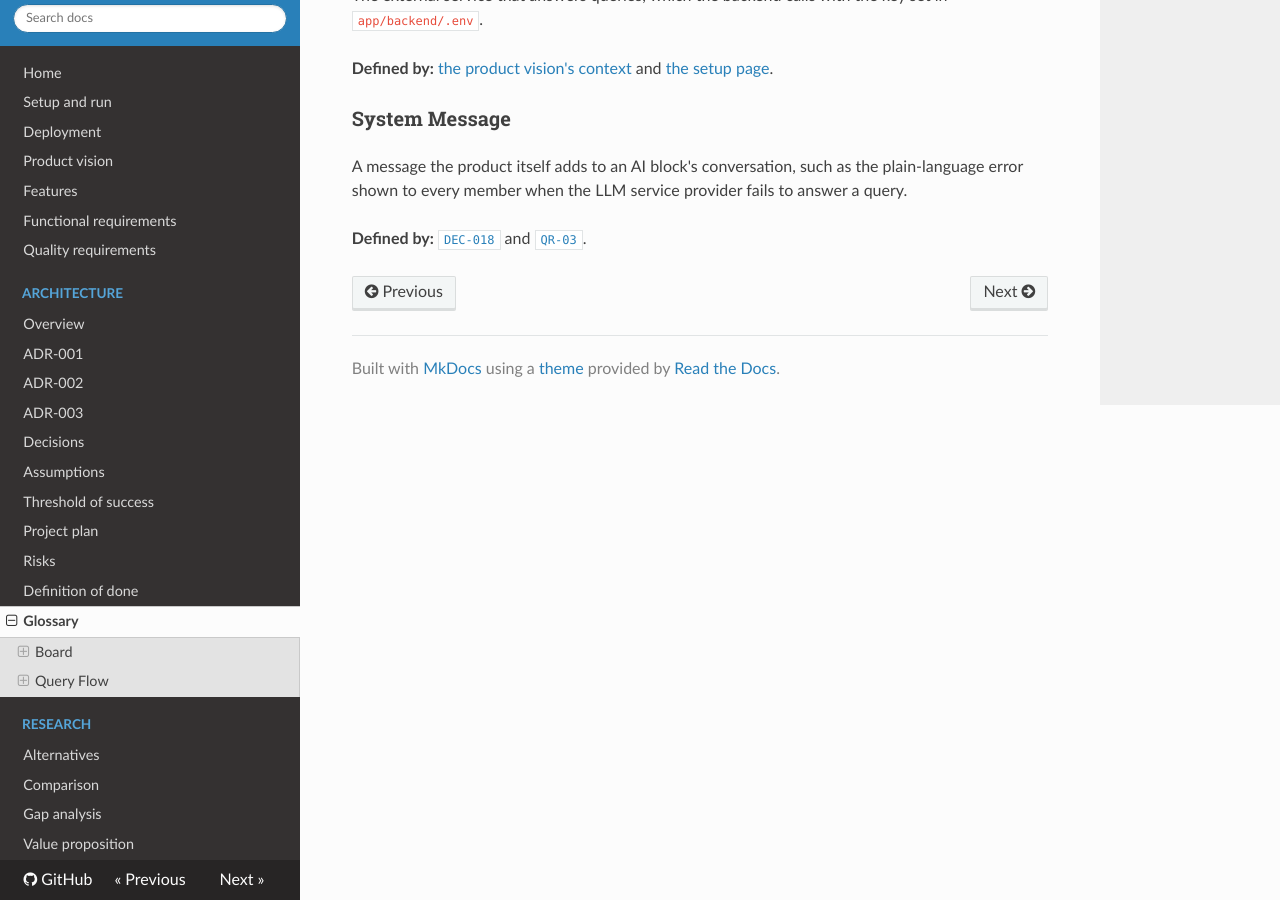
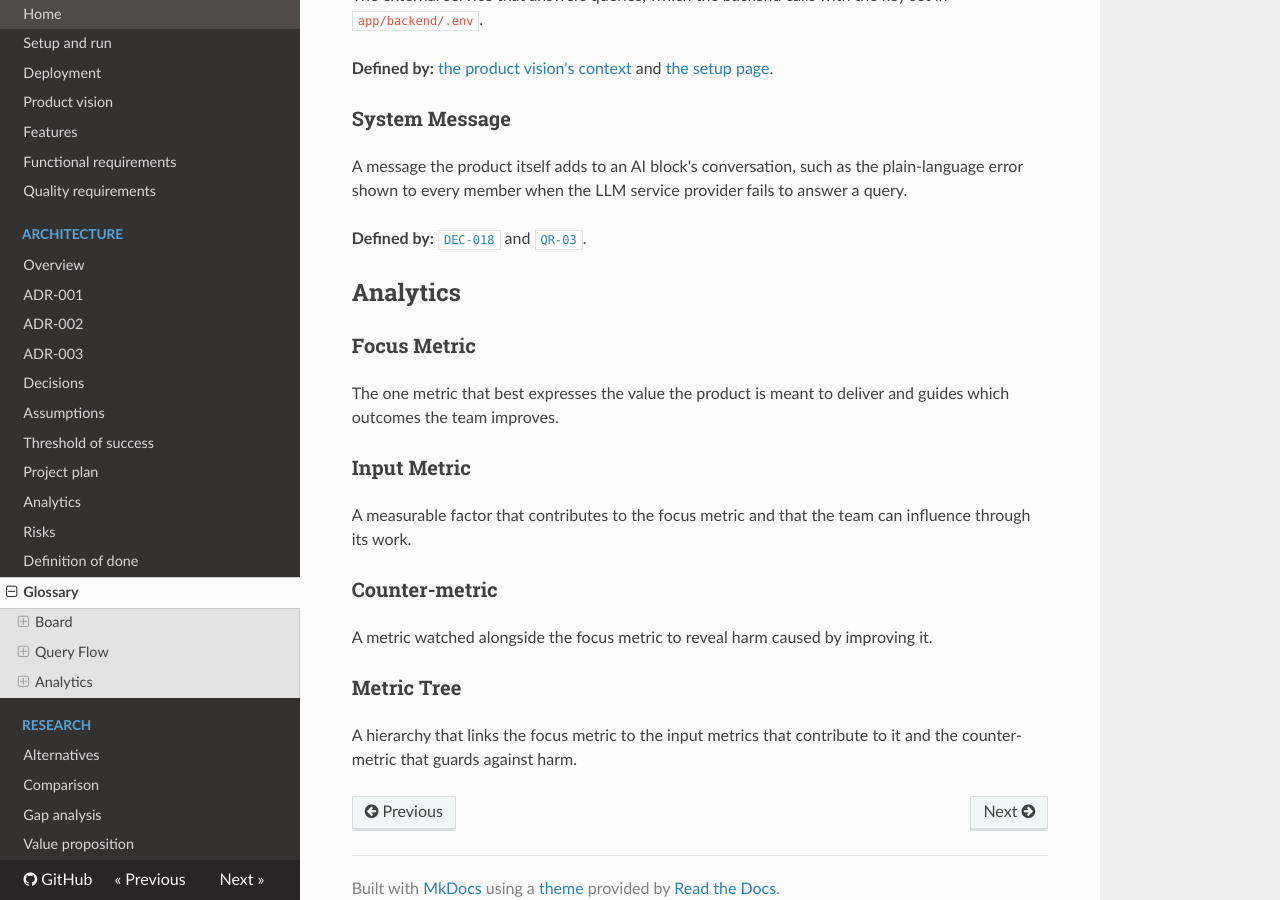
Before and after one commit to WellMadeTeam/workspace-ai-03, an MkDocs documentation site: the page built from docs/glossary.md, in a window 1280 px wide and 900 px high, scrolled down 2414 px. Built offline with MkDocs 1.6.1, drawn with Linux system fonts in a browser that asks for light colours; nearby versions of some CDN libraries.

Commit message:
docs(analytics): define focus metric and metric tree

```diff
--- a/docs/glossary.md
+++ b/docs/glossary.md
@@ -88,3 +88,21 @@ The external service that answers queries, which the backend calls with the key
 A message the product itself adds to an AI block's conversation, such as the plain-language error shown to every member when the LLM service provider fails to answer a query.
 
 **Defined by:** [`DEC-018`](decisions.md#dec-018) and [`QR-03`](quality-requirements/qr/QR-03.md).
+
+## Analytics
+
+### Focus Metric
+
+The one metric that best expresses the value the product is meant to deliver and guides which outcomes the team improves.
+
+### Input Metric
+
+A measurable factor that contributes to the focus metric and that the team can influence through its work.
+
+### Counter-metric
+
+A metric watched alongside the focus metric to reveal harm caused by improving it.
+
+### Metric Tree
+
+A hierarchy that links the focus metric to the input metrics that contribute to it and the counter-metric that guards against harm.
--- a/mkdocs.yml
+++ b/mkdocs.yml
@@ -25,6 +25,7 @@ nav:
   - Assumptions: assumptions.md
   - Threshold of success: threshold-of-success.md
   - Project plan: project-plan.md
+  - Analytics: analytics.md
   - Risks: risks.md
   - Definition of done: definition-of-done.md
   - Glossary: glossary.md
```
Also changed, not shown: docs/analytics.md (added, +92 -0 lines).
